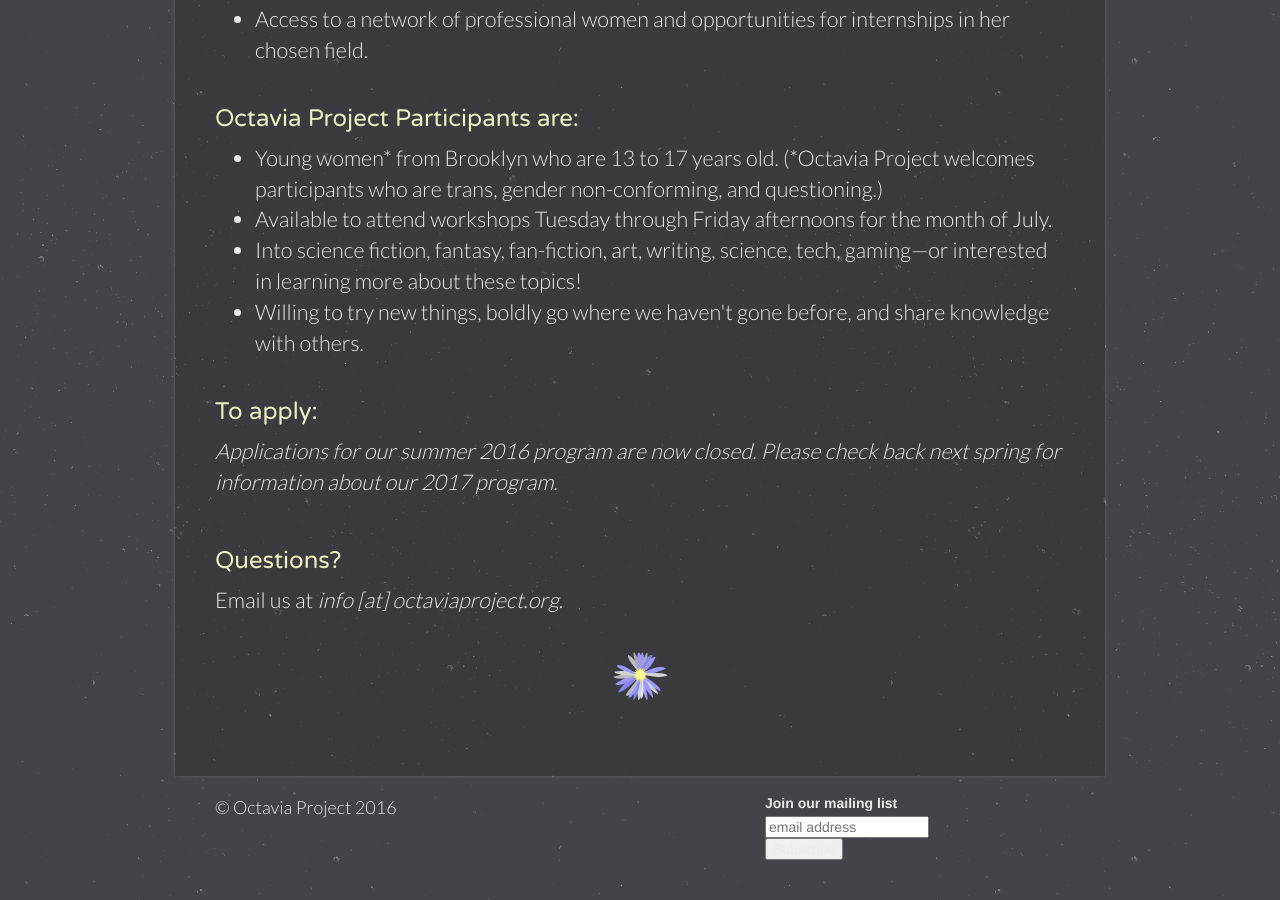
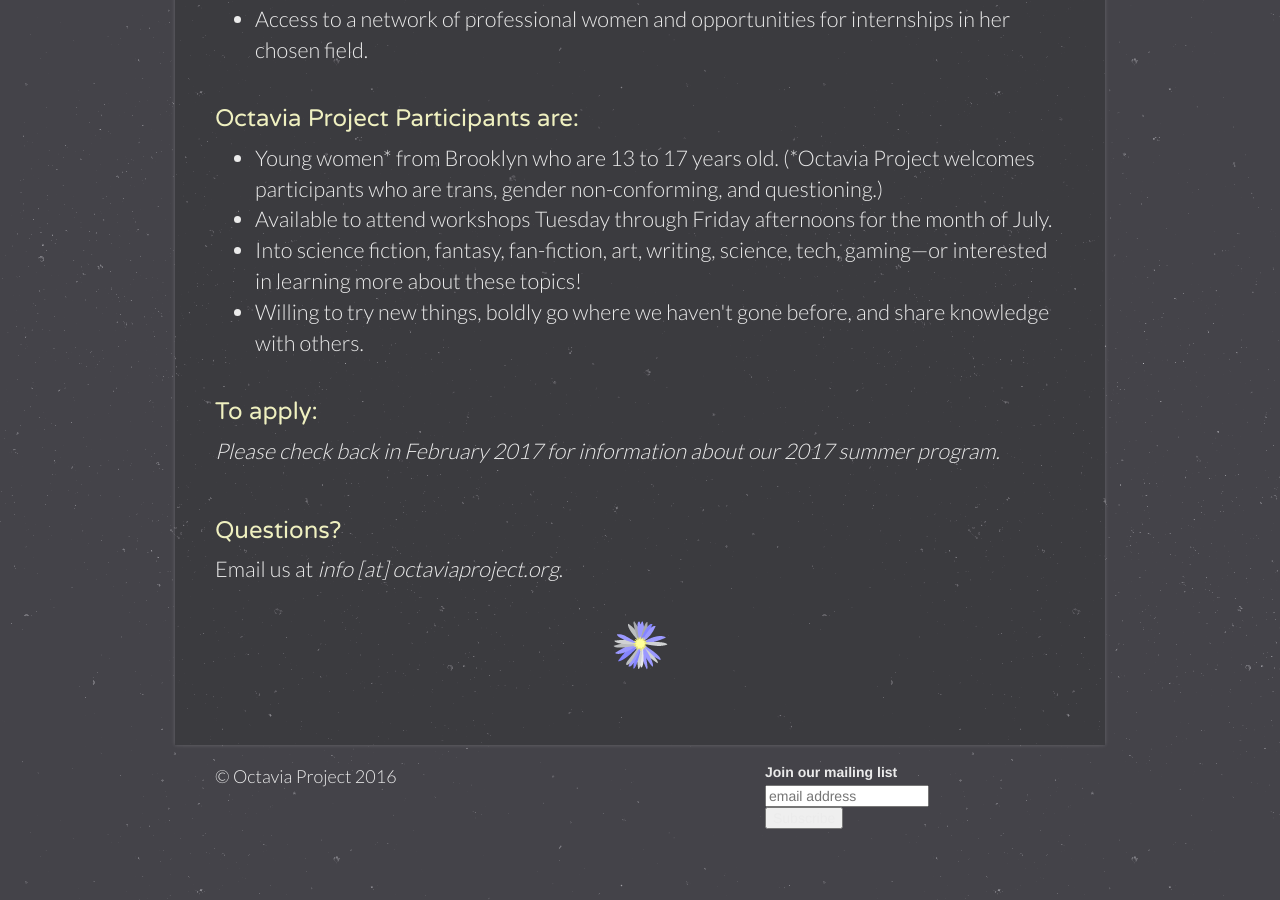
Before and after one commit to OctaviaProject/octaviaproject.github.io, a Jekyll site: the page built from join.html, in a window 1280 px wide and 900 px high, scrolled down 887 px. Built offline with Jekyll 4.4.1, drawn with Linux system fonts in a browser that asks for light colours; comment, search, counter and statistics services are not loaded.

Commit message:
updated language

```diff
--- a/join.html
+++ b/join.html
@@ -49,8 +49,7 @@
 
       <br>
       <h3>To apply:</h3>
-      <p><i>Applications for our summer 2016 program are now closed. Please check back next spring for
-      information about our 2017 program.</i></p>
+      <p><i>Please check back in February 2017 for information about our 2017 summer program.</i></p>
 
       <br>
       <h3>Questions?</h3>
```
